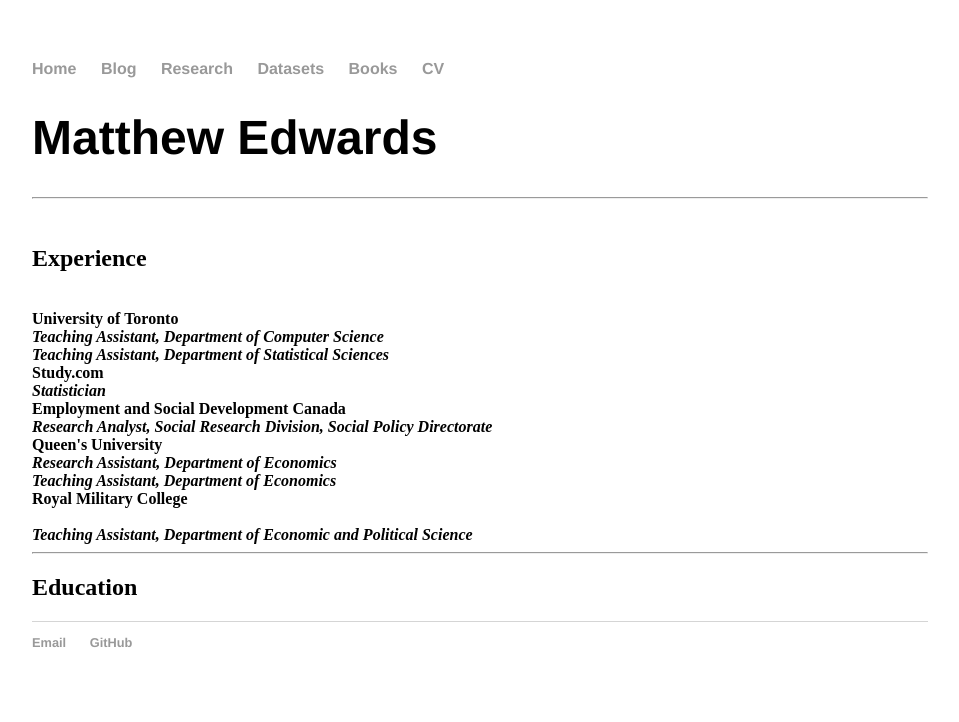
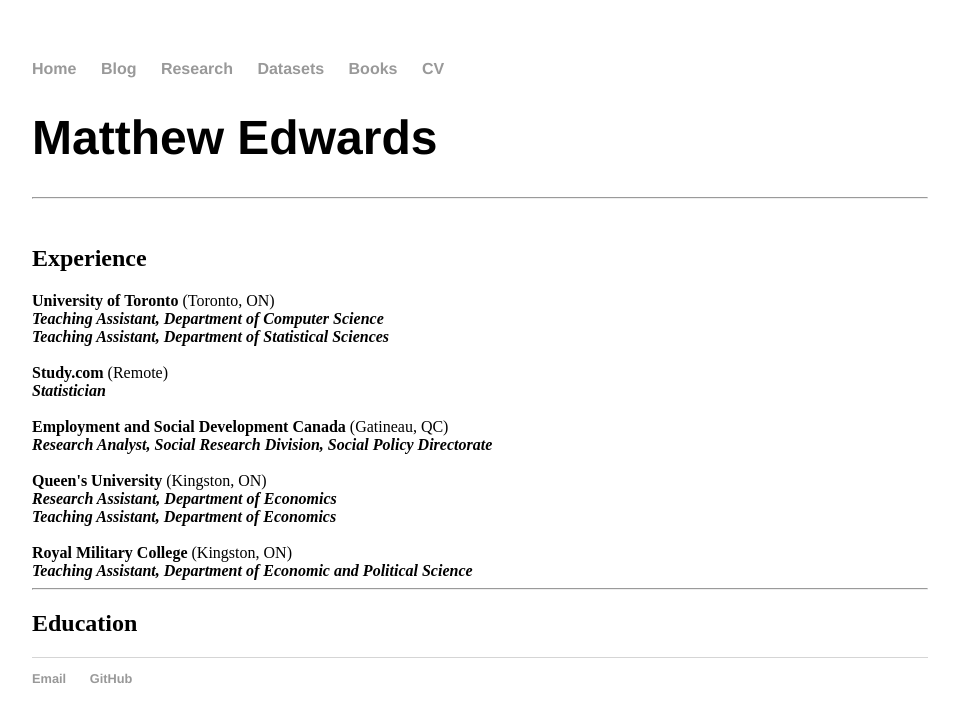
Before and after one commit to 12mre1/12mre1.github.io, a Jekyll site: the page built from cv/index.html, in a window 1280 px wide. Shown: the top 722 px of the page, without its empty margins (160-1119 px from the left). Built offline with Jekyll 4.4.1, drawn with Linux system fonts in a browser that asks for light colours.

Commit message:
Update index.html

```diff
--- a/cv/index.html
+++ b/cv/index.html
@@ -5,25 +5,33 @@
 <h1>Matthew Edwards</h1>
 
 <hr> </br>
-<h2><b>Experience</b></h2> </br>
+<h2><b>Experience</b></h2>
 
-<b>University of Toronto</b> </br>
+<b>University of Toronto</b> (Toronto, ON) </br>
 <b><i>Teaching Assistant, Department of Computer Science</i></b> </br>
 
 <b><i>Teaching Assistant, Department of Statistical Sciences</i></b> </br>
 
-<b>Study.com</b> </br>
+</br>
+
+<b>Study.com</b> (Remote)</br>
 <b><i>Statistician</i></b> </br>
 
-<b>Employment and Social Development Canada</b> </br>
+</br>
+
+<b>Employment and Social Development Canada</b> (Gatineau, QC)</br>
 <b><i>Research Analyst, Social Research Division, Social Policy Directorate</i></b> </br>
 
-<b>Queen's University</b> </br>
+</br>
+
+<b>Queen's University</b> (Kingston, ON)</br>
 <b><i>Research Assistant, Department of Economics</i></b> </br>
 
 <b><i>Teaching Assistant, Department of Economics</i></b> </br>
 
-<b>Royal Military College</b> </br> </br>
+</br>
+
+<b>Royal Military College</b> (Kingston, ON)</br>
 <b><i>Teaching Assistant, Department of Economic and Political Science</i></b> </br>
 
 <hr>
```
